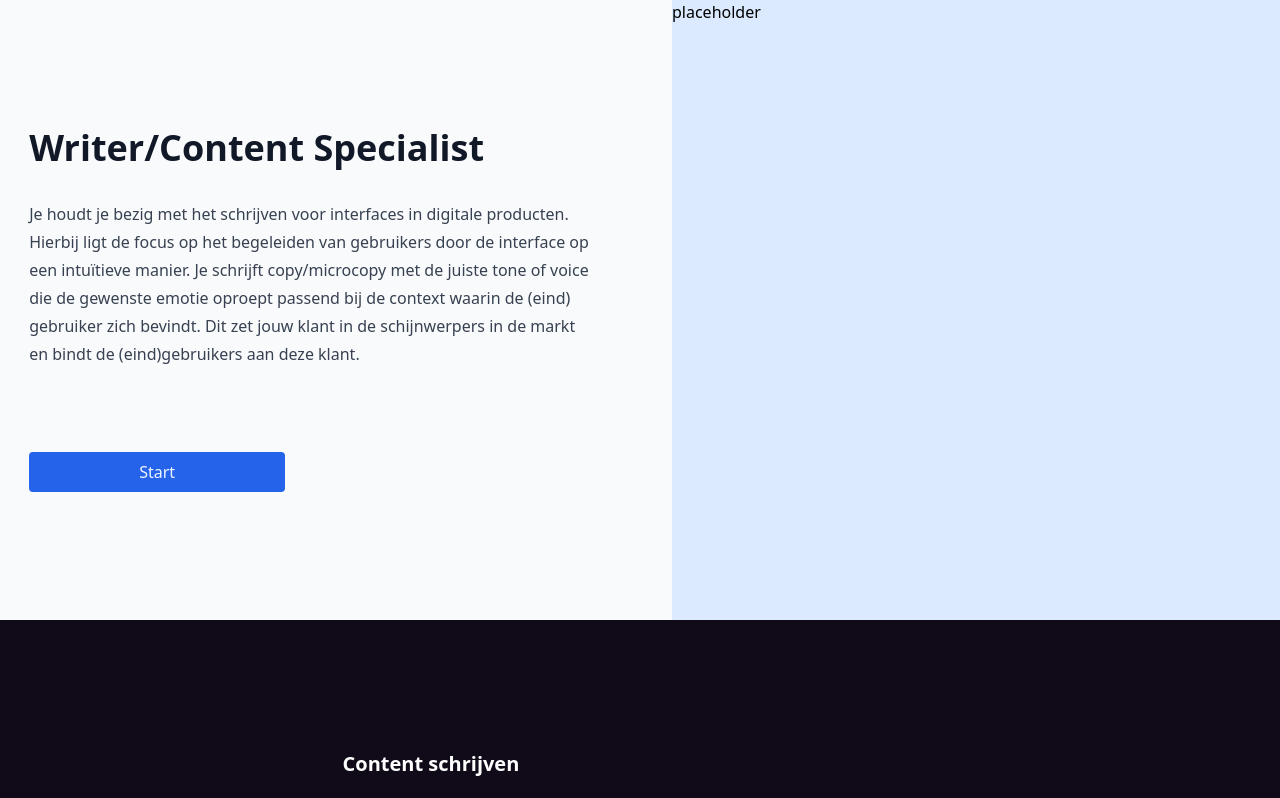
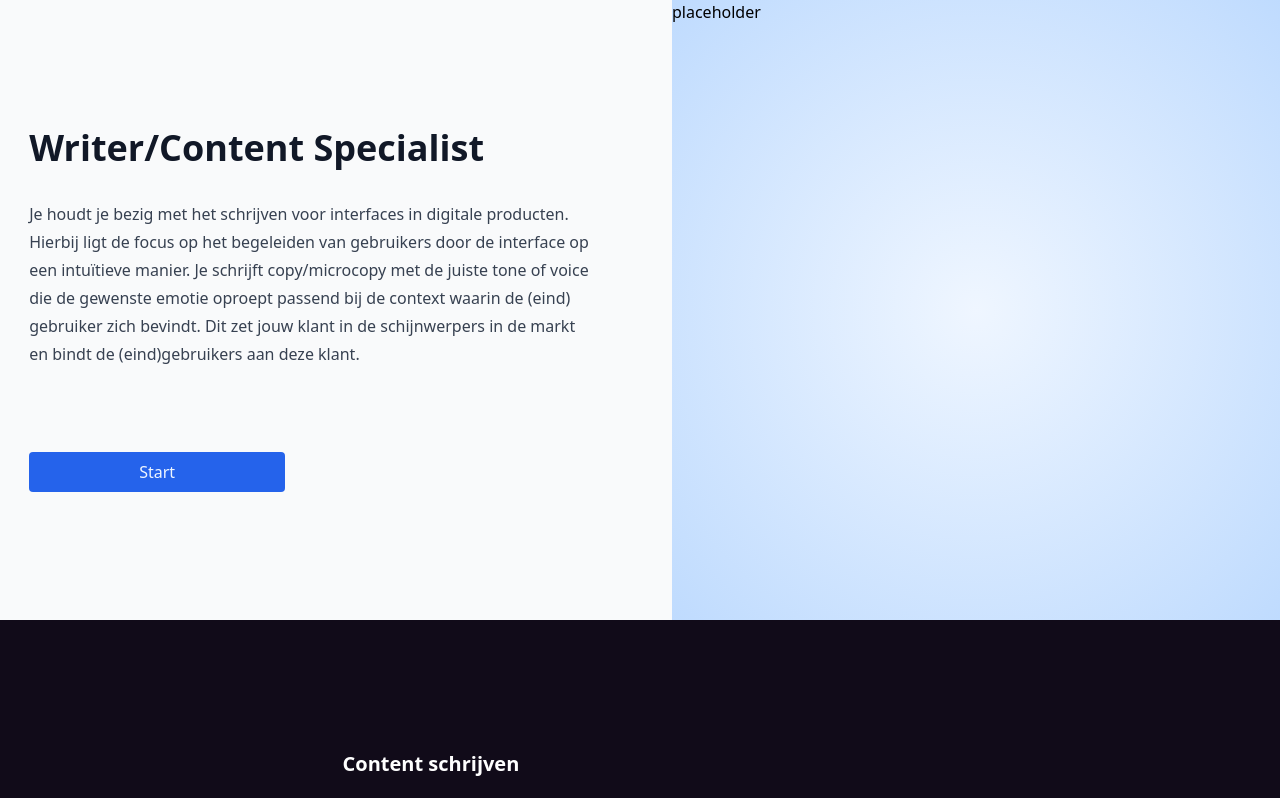
Before and after one commit to meesvandongen/ux-role-determinator, a React (Vite) app: page /content in a window 1280 px wide. Shown: the top 798 px of the page. Built offline with nearby package versions, Linux system fonts and the light colour scheme.

Commit message:
add radial gradient

```diff
--- a/src/components/QuestionPageLayout.tsx
+++ b/src/components/QuestionPageLayout.tsx
@@ -26,7 +26,7 @@ export function QuestionPageLayout({
             Start
           </a>
         </div>
-        <div className="w-full h-full min-h-[400px] bg-blue-100 row-start-1 md:row-start-auto">
+        <div className="w-full h-full min-h-[400px] from-blue-50 to-blue-200 bg-gradient-radial row-start-1 md:row-start-auto">
           {three}
         </div>
       </div>
--- a/tailwind.config.js
+++ b/tailwind.config.js
@@ -1,4 +1,9 @@
 module.exports = {
   content: ["./src/**/*.{js,jsx,ts,tsx,vue,html}"],
   plugins: [require("@tailwindcss/forms"), require("@tailwindcss/typography")],
+  theme: {
+    backgroundImage: {
+      "gradient-radial": "radial-gradient(var(--tw-gradient-stops))",
+    },
+  },
 };
```
Also changed, not shown: src/interaction-designer/IconCanvas.tsx (+6 -6 lines), 1 other file (tests, documents, lock files or other folders).
